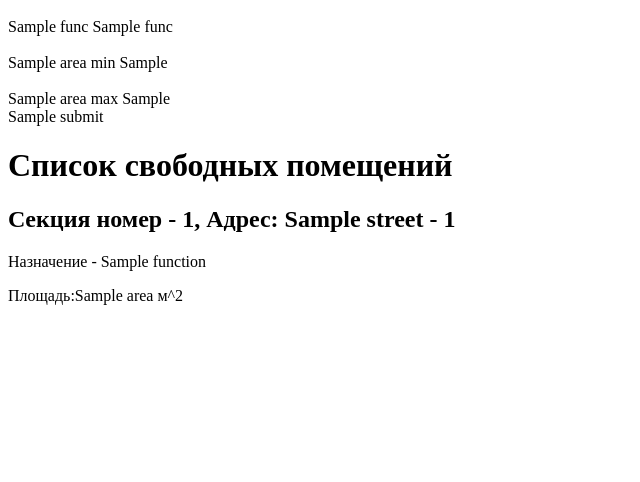
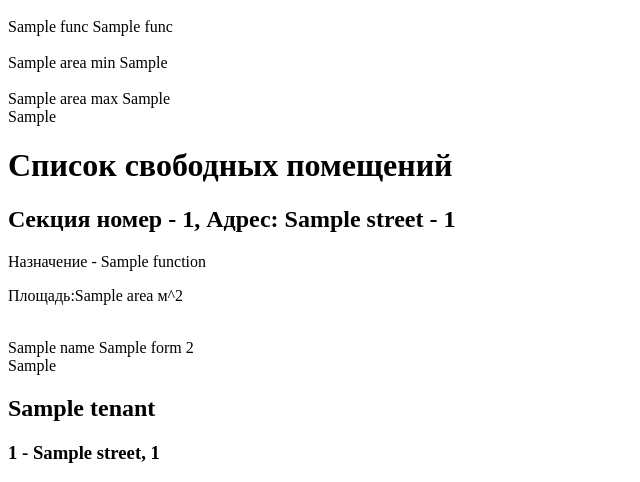
Before and after one commit to Vixroff/manufacturing-area-rent, a Flask app: template webapp/templates/main.html in a window 1280 px wide. Shown: the part 508-990 px from the top of the page, without its empty margins (0-640 px from the left). Before the commit the page ends 813 px from the top, so only its background shows below. Run offline with Flask 2, Linux system fonts and the light colour scheme; the template is opened without the code that fills it: most values are stand-ins (such as "Sample title", 1, 10 or a date in 2020); some libraries are stand-ins or nearby versions.

Commit message:
Created searching box

```diff
--- a/webapp/__init__.py
+++ b/webapp/__init__.py
@@ -1,14 +1,13 @@
 from config import Config
-from flask import Flask, current_app, render_template
+from flask import Flask, current_app, render_template, request, jsonify
 from flask_sqlalchemy import SQLAlchemy
 from flask_migrate import Migrate
-
 
 db = SQLAlchemy()
 migrate = Migrate()
 
-from webapp.models import Buildings
-from webapp.forms import RentFilterForm
+from webapp.models import Buildings, Tenants
+from webapp.forms import FindSection, FindTenant
 from webapp.sections.views import search_sections
 
 
@@ -23,14 +22,28 @@ def create_app():
     @app.route('/', methods=['GET', 'POST'])
     def main():
         yandex_api = current_app.config['YANDEX_API_KEY_MAP']
-        rent_form = RentFilterForm()
+        find_section_form = FindSection()
+        find_tenant_form = FindTenant()
 
         buildings_data = Buildings.query.all()
-        sections = search_sections(rent_form)
 
-        return render_template('main.html', yandex_api=yandex_api, form_1=rent_form, \
+        if request.method == 'POST' and find_section_form.submit1.data:
+            sections = search_sections(find_section_form)
+        else:
+            sections = None
+
+        if request.method == 'POST' and find_tenant_form.submit2.data:
+            tenant = Tenants.query.filter(Tenants.name==find_tenant_form.name.data).first()
+
+        return render_template('main.html', yandex_api=yandex_api, \
+            form_1=find_section_form, form_2=find_tenant_form, \
             buildings_data=buildings_data, \
-            sections=sections)
+            sections=sections, tenant=tenant)
+
+    @app.route('/autocomplete',methods=['GET'])
+    def autocomplete():
+        tenants_data = [tenant.name for tenant in Tenants.query.all()]
+        return jsonify(json_list=tenants_data)
 
     @app.errorhandler(404)
     def page_not_found(error):
--- a/webapp/templates/main.html
+++ b/webapp/templates/main.html
@@ -6,12 +6,15 @@
     <meta name="viewport" content="width=device-width, initial-scale=1.0">
     <title>{{ title }}</title>
     <link rel="stylesheet" href= "{{ url_for('static', filename = 'css/style.css') }}">
+    <script src="https://ajax.googleapis.com/ajax/libs/jquery/1.7.1/jquery.js"></script>
+    <script src="https://ajax.googleapis.com/ajax/libs/jqueryui/1.8.16/jquery-ui.js"></script>
+    <link href="http://ajax.googleapis.com/ajax/libs/jqueryui/1.8.16/themes/ui-lightness/jquery-ui.css"
+        rel="stylesheet" type="text/css" />
     {% include "maps/js_map.html" %}
 </head>
 <body>
     {% include "maps/map.html" %}
-    {% include "sections/search_sections.html" %}
-    <div>
-    </div>
+    {% include "sections/find_section.html" %}
+    {% include "tenants/find_tenant.html" %}
 </body>
 </html>
--- a/webapp/templates/sections/search_sections.html
+++ b/webapp/templates/sections/find_section.html
@@ -12,7 +12,7 @@
         {{ form_1.area_max.label }}
         {{ form_1.area_max }}
     <br>
-    {{ form_1.submit }}
+    {{ form_1.submit1 }}
 </form>
     <h1> Список свободных помещений </h1>
     {% with messages = get_flashed_messages() %}
--- /dev/null
+++ b/webapp/templates/tenants/find_tenant.html
@@ -0,0 +1,26 @@
+<form action= ""  method="POST" >
+    <div class="form-group" id="tag">
+    <br>
+        {{ form_2.name.label }}
+        {{ form_2.name }}
+    <br>
+        {{ form_2.submit2 }}
+<script>
+    $(function() {
+        $.ajax({
+            url: '{{ url_for("autocomplete") }}'
+            }).done(function (data) {
+                $('#autocomplete').autocomplete({
+                    source: data.json_list,
+                    minLength: 2
+                });
+            });
+        });
+    </script>
+</form>
+{% if tenant %}
+<h2>{{ tenant.name }}</h2>
+{% for section in tenant.section %}
+<h3>{{ section.index }} - {{ section.building.street }}, {{ section.building.index }}</h3>
+{% endfor %}
+{% endif %}
```
Also changed, not shown: webapp/forms.py (+7 -3 lines), webapp/sections/views.py (+15 -17 lines).
